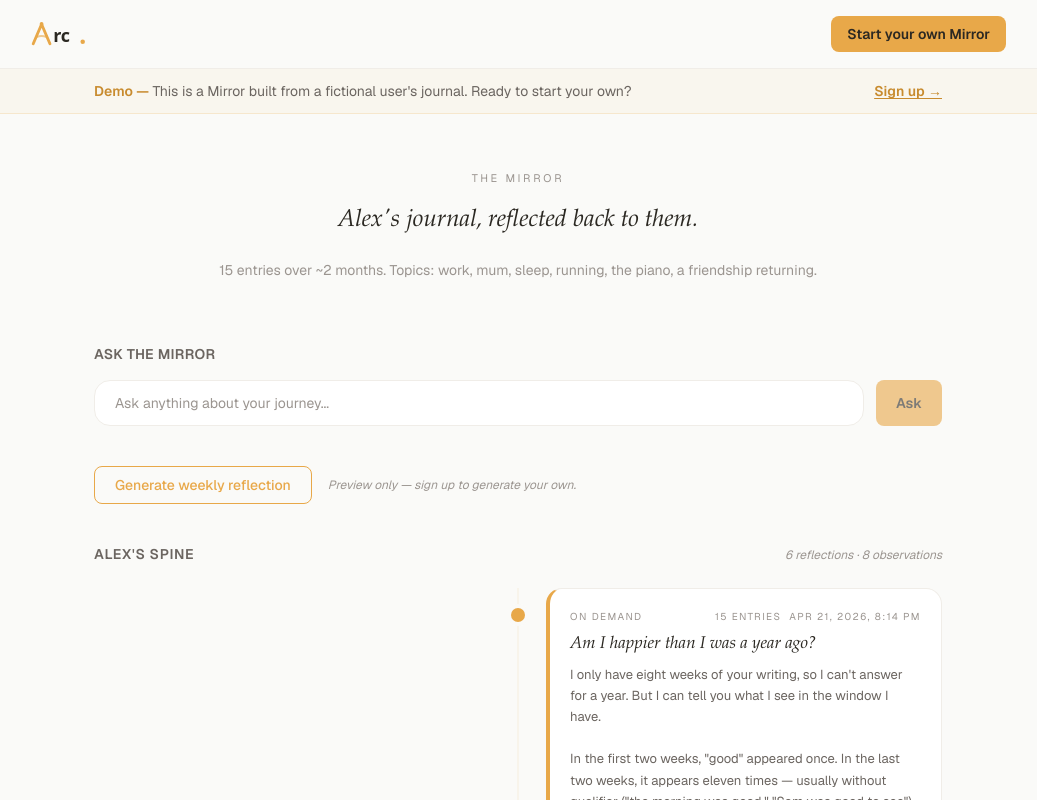
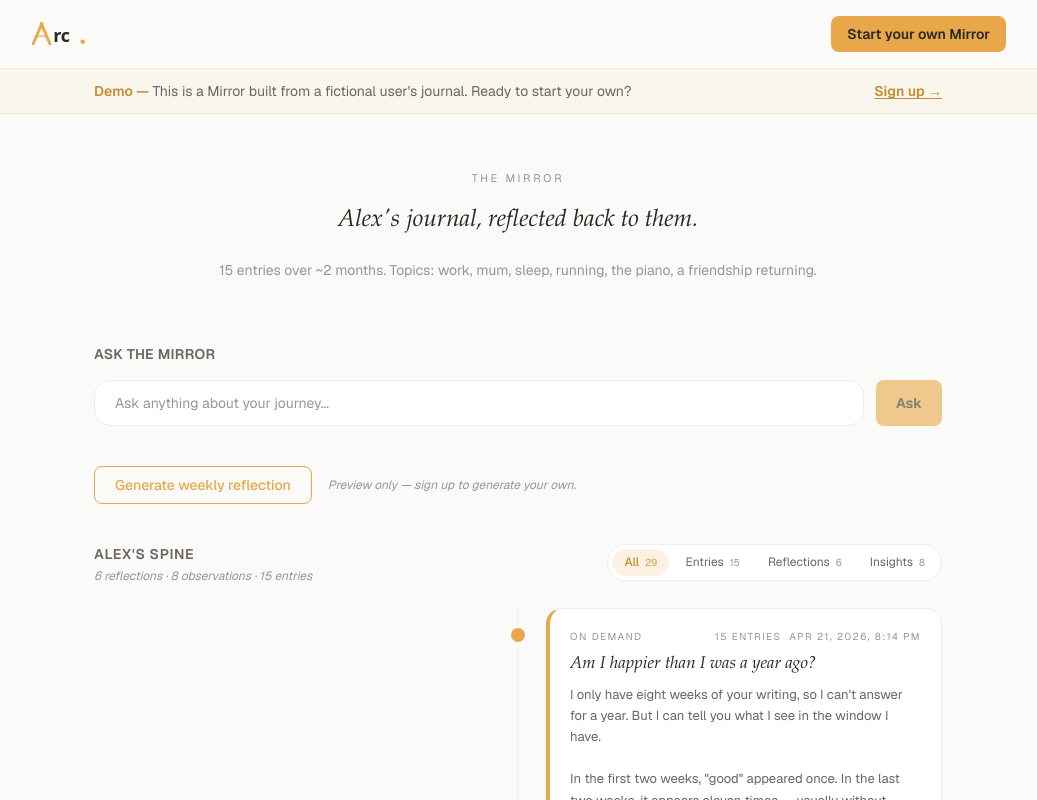
Before and after one commit to astraedus/arc-web, a Next.js app: page /demo in a window 1280 px wide. Shown: the top 800 px of the page, without its empty margins (122-1159 px from the left). Built offline with nearby package versions, Linux system fonts and the light colour scheme; no server answers.

Commit message:
Mirror page + demo: fetch/pass journal entries to spine
- /app/mirror parallel-fetches latest 100 entries (capped payload)
- /demo wires DEMO_ENTRIES through DemoMirrorClient
- DemoMirrorClient adds local-state LayerToggle (no URL state needed
  since it's a static page)

```diff
--- a/src/app/app/mirror/page.tsx
+++ b/src/app/app/mirror/page.tsx
@@ -1,22 +1,21 @@
 import Link from "next/link";
 import { createClient } from "@/lib/supabase/server";
 import MirrorClient from "@/components/MirrorClient";
-import type { Reflection, Insight } from "@/lib/types";
+import type { Reflection, Insight, JournalEntry } from "@/lib/types";
 
 export const dynamic = "force-dynamic";
 
 export default async function MirrorPage() {
   const supabase = await createClient();
 
-  // Fetch reflections, insights, and entry-count in parallel. Unlike the
-  // previous `EARLY_ATLAS_THRESHOLD`-based fallback, we no longer GATE the
-  // Mirror on entry count — the spine renders at every count. Entry-count
-  // is still fetched because TemporalSpine uses it to decide which ghost
-  // placeholder cards to render (e.g. "next weekly reflection in ~N
-  // entries"). The feature never hides; it just fills in over time.
+  // Fetch reflections, insights, entries, and entry-count in parallel.
+  // Entries are fetched so the "entries" layer + spine drill-downs have
+  // real data client-side without a second round-trip. Capped at 100 to
+  // keep payload bounded; the spine already caps reflections at 50.
   const [
     { data: reflections },
     { data: insightRows },
+    { data: entryRows },
     { count: entryCount },
   ] = await Promise.all([
     supabase
@@ -31,11 +30,19 @@ export default async function MirrorPage() {
       )
       .order("created_at", { ascending: false })
       .limit(50),
+    supabase
+      .from("journal_entries")
+      .select(
+        "id, user_id, content, note_type, mood_tag, theme_tags, protected, location, weather, metadata, indexed_at, created_at, updated_at"
+      )
+      .order("created_at", { ascending: false })
+      .limit(100),
     supabase.from("journal_entries").select("id", { count: "exact", head: true }),
   ]);
 
   const reflectionList = (reflections ?? []) as Reflection[];
   const insightList = (insightRows ?? []) as Insight[];
+  const entryList = (entryRows ?? []) as JournalEntry[];
   const totalEntries = entryCount ?? 0;
 
   return (
@@ -70,6 +77,7 @@ export default async function MirrorPage() {
         <MirrorClient
           initialReflections={reflectionList}
           initialInsights={insightList}
+          initialEntries={entryList}
           entryCount={totalEntries}
         />
       </section>
--- a/src/app/demo/DemoMirrorClient.tsx
+++ b/src/app/demo/DemoMirrorClient.tsx
@@ -5,23 +5,39 @@
  * but any Ask / Generate action shows a signup nudge instead of calling
  * Supabase. The goal: show the UX, not expose a free call-to-LLM endpoint.
  */
-import { useState } from "react";
+import { useMemo, useState } from "react";
 import TemporalSpine from "@/components/TemporalSpine";
-import type { Reflection, Insight } from "@/lib/types";
+import LayerToggle from "@/components/LayerToggle";
+import { DEFAULT_LAYER, type Layer } from "@/lib/spine-layer";
+import type { Reflection, Insight, JournalEntry } from "@/lib/types";
 
 interface DemoMirrorClientProps {
   initialReflections: Reflection[];
   initialInsights?: Insight[];
+  initialEntries?: JournalEntry[];
 }
 
 export default function DemoMirrorClient({
   initialReflections,
   initialInsights = [],
+  initialEntries = [],
 }: DemoMirrorClientProps) {
   const reflections = initialReflections;
   const insights = initialInsights;
+  const entries = initialEntries;
   const [question, setQuestion] = useState("");
   const [nudge, setNudge] = useState<string | null>(null);
+  const [layer, setLayer] = useState<Layer>(DEFAULT_LAYER);
+
+  const counts = useMemo(
+    () => ({
+      all: reflections.length + insights.length + entries.length,
+      entries: entries.length,
+      reflections: reflections.length,
+      insights: insights.length,
+    }),
+    [reflections.length, insights.length, entries.length]
+  );
 
   function handleAsk(e: React.FormEvent<HTMLFormElement>) {
     e.preventDefault();
@@ -92,17 +108,23 @@ export default function DemoMirrorClient({
           inert=true because /app/mirror/:id is auth-gated; we don't want
           to send demo visitors to a 401. */}
       <section className="space-y-6">
-        <div className="flex items-baseline justify-between">
-          <h2 className="text-sm font-semibold uppercase tracking-wider text-warm-gray">
-            Alex&apos;s spine
-          </h2>
-          <span className="text-xs italic text-warm-gray-light">
-            {reflections.length} reflections · {insights.length} observations
-          </span>
+        <div className="flex flex-wrap items-start justify-between gap-3">
+          <div>
+            <h2 className="text-sm font-semibold uppercase tracking-wider text-warm-gray">
+              Alex&apos;s spine
+            </h2>
+            <p className="mt-1 text-xs italic text-warm-gray-light">
+              {reflections.length} reflections · {insights.length} observations
+              {entries.length > 0 && ` · ${entries.length} entries`}
+            </p>
+          </div>
+          <LayerToggle value={layer} onChange={setLayer} counts={counts} />
         </div>
         <TemporalSpine
           reflections={reflections}
           insights={insights}
+          entries={entries}
+          layer={layer}
           inert
           showGhosts={false}
         />
--- a/src/app/demo/page.tsx
+++ b/src/app/demo/page.tsx
@@ -1,7 +1,7 @@
 import type { Metadata } from "next";
 import Link from "next/link";
 import DemoMirrorClient from "./DemoMirrorClient";
-import { DEMO_REFLECTIONS, DEMO_INSIGHTS } from "./sample-data";
+import { DEMO_REFLECTIONS, DEMO_INSIGHTS, DEMO_ENTRIES } from "./sample-data";
 
 export const metadata: Metadata = {
   title: "Demo — The Mirror | Arc Journal",
@@ -78,6 +78,7 @@ export default function DemoMirrorPage() {
           <DemoMirrorClient
             initialReflections={DEMO_REFLECTIONS}
             initialInsights={DEMO_INSIGHTS}
+            initialEntries={DEMO_ENTRIES}
           />
         </section>
 
```
